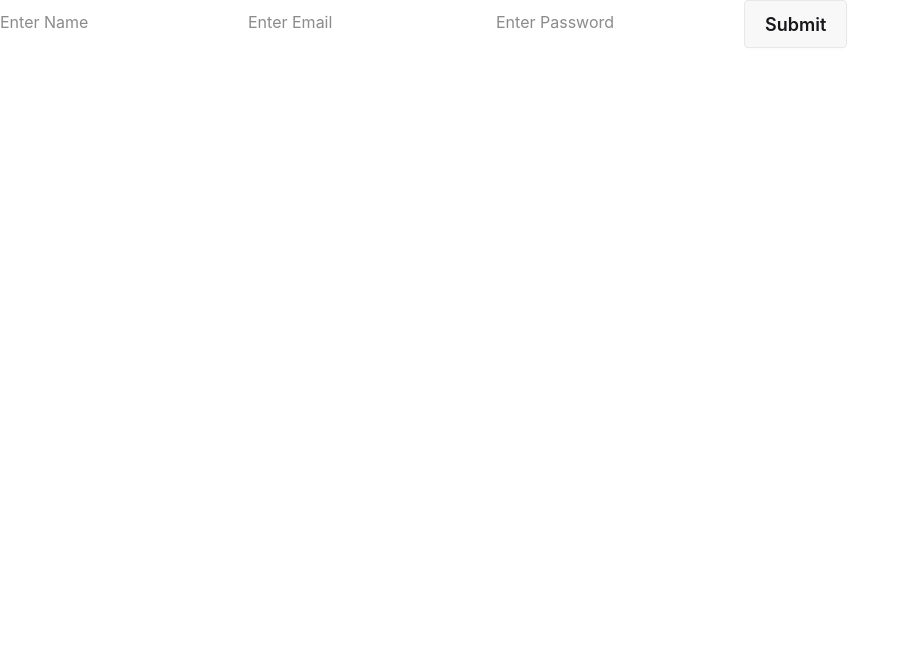
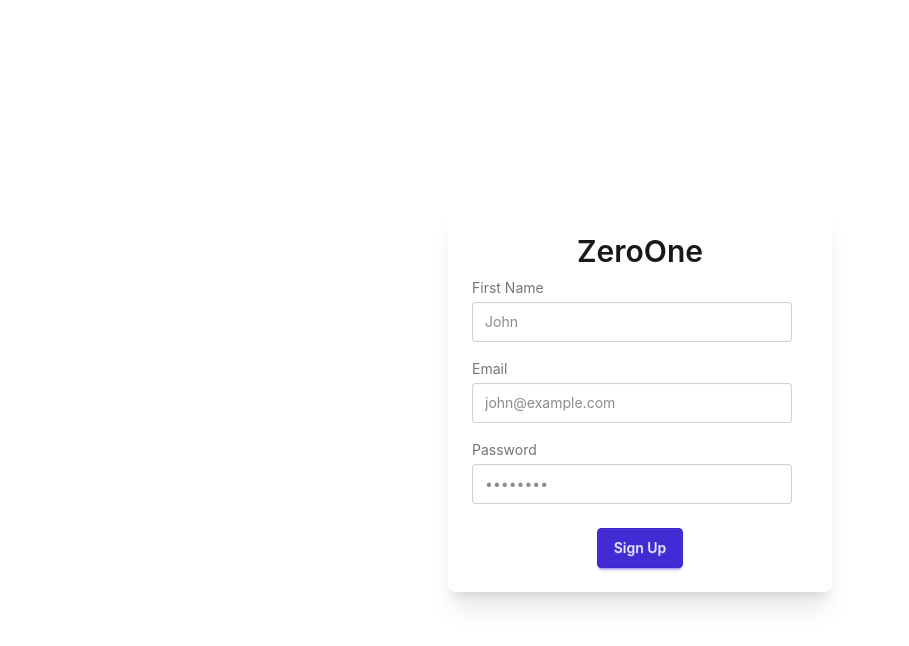
Before and after one commit to Manjeetsaini25/ZeroOne_frontend, a React (Vite) app: page /signup in a window 1280 px wide. Shown: the top 646 px of the page, without its empty margins (0-909 px from the left). Built offline with nearby package versions, Linux system fonts and the light colour scheme.

Commit message:
design signup ui with zod resolver - 04

```diff
--- a/src/pages/Signup.jsx
+++ b/src/pages/Signup.jsx
@@ -1,5 +1,6 @@
 import { useForm } from 'react-hook-form';
 import { z } from 'zod';
+import { zodResolver } from '@hookform/resolvers/zod';
 
 const signupSchema = z.object({
   firstName: z.string().min(3, "Minimum character should be 3"),
@@ -9,83 +10,82 @@ const signupSchema = z.object({
 
 function Signup(){
 
-    const {register, handleSubmit,formState: { errors },} = useForm();
+    const {
+    register,
+    handleSubmit,
+    formState: { errors },
+  } = useForm({ resolver: zodResolver(signupSchema) });
 
-    // const submittedData = (data)=>{
-    //     console.log(data);
-    // }
+  const onSubmit = (data) => {
+    console.log(data);
 
-    const submittedData = (data) => {
-        console.log(data)
+    // Backend data ko send kar dena chaiye?
+  };
 
-    }
+  return (
+    <div className="min-h-screen flex items-center justify-center p-4"> {/* Centering container */}
+      <div className="card w-96 bg-base-100 shadow-xl"> {/* Existing card styling */}
+        <div className="card-body">
+          <h2 className="card-title justify-center text-3xl">ZeroOne</h2> {/* Centered title */}
+          <form onSubmit={handleSubmit(onSubmit)}>
+            {/* Existing form fields */}
+            <div className="form-control">
+              <label className="label mb-1">
+                <span className="label-text">First Name</span>
+              </label>
+              <input
+                type="text"
+                placeholder="John"
+                className={`input input-bordered ${errors.firstName && 'input-error'}`}
+                {...register('firstName')}
+              />
+              {errors.firstName && (
+                <span className="text-error">{errors.firstName.message}</span>
+              )}
+            </div>
 
-    return(
-        <>
-        <form onSubmit={handleSubmit(submittedData)}>
-        <input {...register('firstName')}
-        placeholder='Enter Name'/>
-        <input {...register('email')}
-        placeholder="Enter Email"/>
+            <div className="form-control  mt-4">
+              <label className="label mb-1">
+                <span className="label-text">Email</span>
+              </label>
+              <input
+                type="email"
+                placeholder="john@example.com"
+                className={`input input-bordered ${errors.emailId && 'input-error'}`}
+                {...register('emailId')}
+              />
+              {errors.emailId && (
+                <span className="text-error">{errors.emailId.message}</span>
+              )}
+            </div>
 
-        <input {...register('password')}
-        placeholder="Enter Password"/>
-        <button type='submut' className='btn btn-lg'>Submit</button>
-        </form>
-        </>
-    )
+            <div className="form-control mt-4">
+              <label className="label mb-1">
+                <span className="label-text">Password</span>
+              </label>
+              <input
+                type="password"
+                placeholder="••••••••"
+                className={`input input-bordered ${errors.password && 'input-error'}`}
+                {...register('password')}
+              />
+              {errors.password && (
+                <span className="text-error">{errors.password.message}</span>
+              )}
+            </div>
+
+            <div className="form-control mt-6 flex justify-center">
+              <button
+                type="submit"
+                className="btn btn-primary"
+              >
+                Sign Up
+              </button>
+            </div>
+          </form>
+        </div>
+      </div>
+    </div>
+  );
 }
-
-//{
-//    name:"firstName"
-//    onChange:{}
-//    onBlur:{}
-// }
-
-
-
 export default Signup
-
-
-
-
-
-
-
-
-// import { useEffect, useState } from "react"
-
-
-// function Signup(){
-
-//     const [name,setName] = useState('');
-//     const [email,setEmail] = useState('');
-//     const [password,setPassword] = useState('');
-
-//     const handleSubmit = (e)=>{
-
-//         e.preventDefault();
-
-//         console.log(name,email,password);
-
-//         // validation
-
-
-
-//         // Form ko submit kar denge
-//         // Backend submit
-
-//     }
-
-//     return(
-//         <form onSubmit={handleSubmit} className="min-h-screen flex flex-col justify-center items-center gap-y-3 ">
-//           <input type="text" name="firstName" value={name} placeholder="Enter your firstName" onChange={(e)=>setName(e.target.value)}></input>
-//           <input type="email" value={email} placeholder="Enter your Email" onChange={(e)=>setEmail(e.target.value)}></input>
-//           <input type="password" value={password} placeholder="Enter your Password" onChange={(e)=>setPassword(e.target.value)}></input>
-//           <button type="submit">Submit</button>
-//         </form>
-//     )
-// }
-
-// firstName: "Rohit"
-//
```
